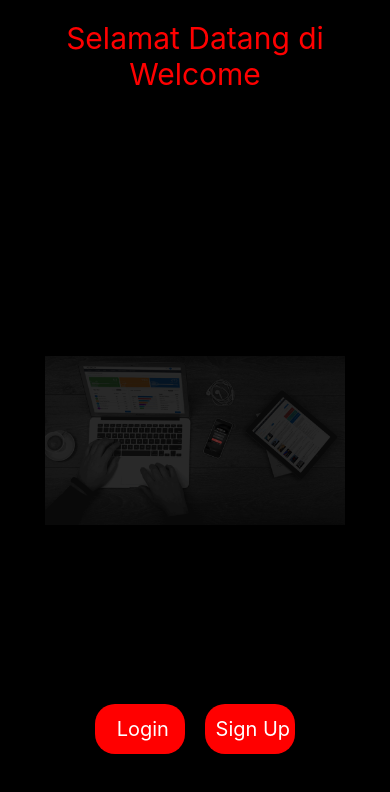
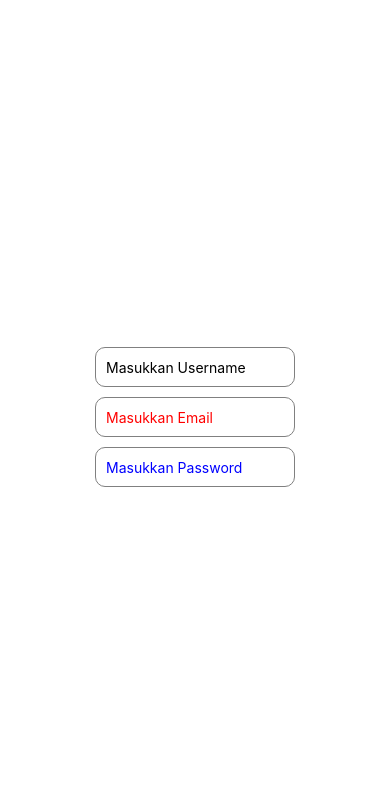
Before and after one commit to hainwar/Backend-Frontend-Lab1, a React Native app: screen / in a window 390 px wide. Shown: the top 792 px of the page. Built offline with nearby package versions, Linux system fonts and the light colour scheme.

Commit message:
InputeTextCustom

```diff
--- a/App.js
+++ b/App.js
@@ -1,63 +1,101 @@
-import React from 'react';
-import { StyleSheet, Text, View, Image } from 'react-native';
-import ButtonCustom from './assets/components/buttonCustum';
+// import React from 'react';
+// import { StyleSheet, Text, View, Image } from 'react-native';
+// import ButtonCustom from './assets/components/buttonCustum';
+
+// const App = () => {
+//   return (
+//     <View style={{
+//       flex:1,
+//       backgroundColor: 'black'
+//     }}>
+//       <View>
+//         <Text style={{
+//           fontSize:30,
+//           textAlign:'center',
+//           top:20,
+//           bottom:0,
+//           justifyContent:'center',
+//           color:'red'
+//         }}>
+//           Selamat Datang di Welcome
+//         </Text>
+//         </View>
+
+//         <View style={{
+//           flex:1,
+//           alignItems:'center',
+//           justifyContent:'center',
+//           top:200
+//         }}>
+//           <Image source={require('./assets/img/bg.jpg')} style={{
+//             width:300,
+//             height:300,
+//             resizeMode:'contain'
+//           }} />
+//         </View>
+
+//         <View style={{
+//           flex:1,
+//           alignItems:'flex-end',
+//           justifyContent:'center',
+//           flexDirection: 'row',
+//           justifyContent: 'space-evenly',
+//           marginBottom:100,
+//         }}>
+//           <View style={{
+//             flex:1,
+//             width: 90,
+//             height:40,
+//             justifyContent:'center',
+//             borderRadius:25,
+//             flexDirection:'row',
+//             columnGap:20,
+//             }}>
+//               <ButtonCustom color='red' text='Login'/>
+//               <ButtonCustom color='red' text='Sign Up'/>
+//           </View>
+//         </View>
+//     </View>
+//   )
+
+// }
+
+// export default App;
+
+import { StyleSheet, Text, View, TextInput } from "react-native";
+import React from "react";
 
 const App = () => {
+  const TextInputCustom =({ name, color }) => {
   return (
-    <View style={{
-      flex:1,
-      backgroundColor: 'black'
-    }}>
-      <View>
-        <Text style={{
-          fontSize:30,
-          textAlign:'center',
-          top:20,
-          bottom:0,
-          justifyContent:'center',
-          color:'red'
-        }}>
-          Selamat Datang di Welcome
-        </Text>
-        </View>
+      <TextInput
+      placeholder={`Masukkan ${name}`}
+      style={{
+        height:40,
+        width: 200,
+        borderColor: 'gray',
+        borderWidth: 1,
+        borderRadius: 10,
+        padding:10,
+        marginBottom: 10,
+        paddingLeft: 10,
+        color: color
+      }}
+      />
+  )
+}
 
-        <View style={{
-          flex:1,
-          alignItems:'center',
-          justifyContent:'center',
-          top:200
-        }}>
-          <Image source={require('./assets/img/bg.jpg')} style={{
-            width:300,
-            height:300,
-            resizeMode:'contain'
-          }} />
-        </View>
-
-        <View style={{
-          flex:1,
-          alignItems:'flex-end',
-          justifyContent:'center',
-          flexDirection: 'row',
-          justifyContent: 'space-evenly',
-          marginBottom:100,
-        }}>
-          <View style={{
-            flex:1,
-            width: 90,
-            height:40,
-            justifyContent:'center',
-            borderRadius:25,
-            flexDirection:'row',
-            columnGap:20,
-            }}>
-              <ButtonCustom color='red' text='Login'/>
-              <ButtonCustom color='red' text='Sign Up'/>
-          </View>
-        </View>
-    </View>
-  )
-
+return (
+  <View style={{
+    flex:1,
+    justifyContent: 'center',
+    alignItems: 'center'
+  }}>
+    <TextInputCustom name='Username' color='black' />
+    <TextInputCustom name='Email' color='red' />
+    <TextInputCustom name='Password' color='blue' />
+  </View>
+)
 }
 
 export default App;
```
